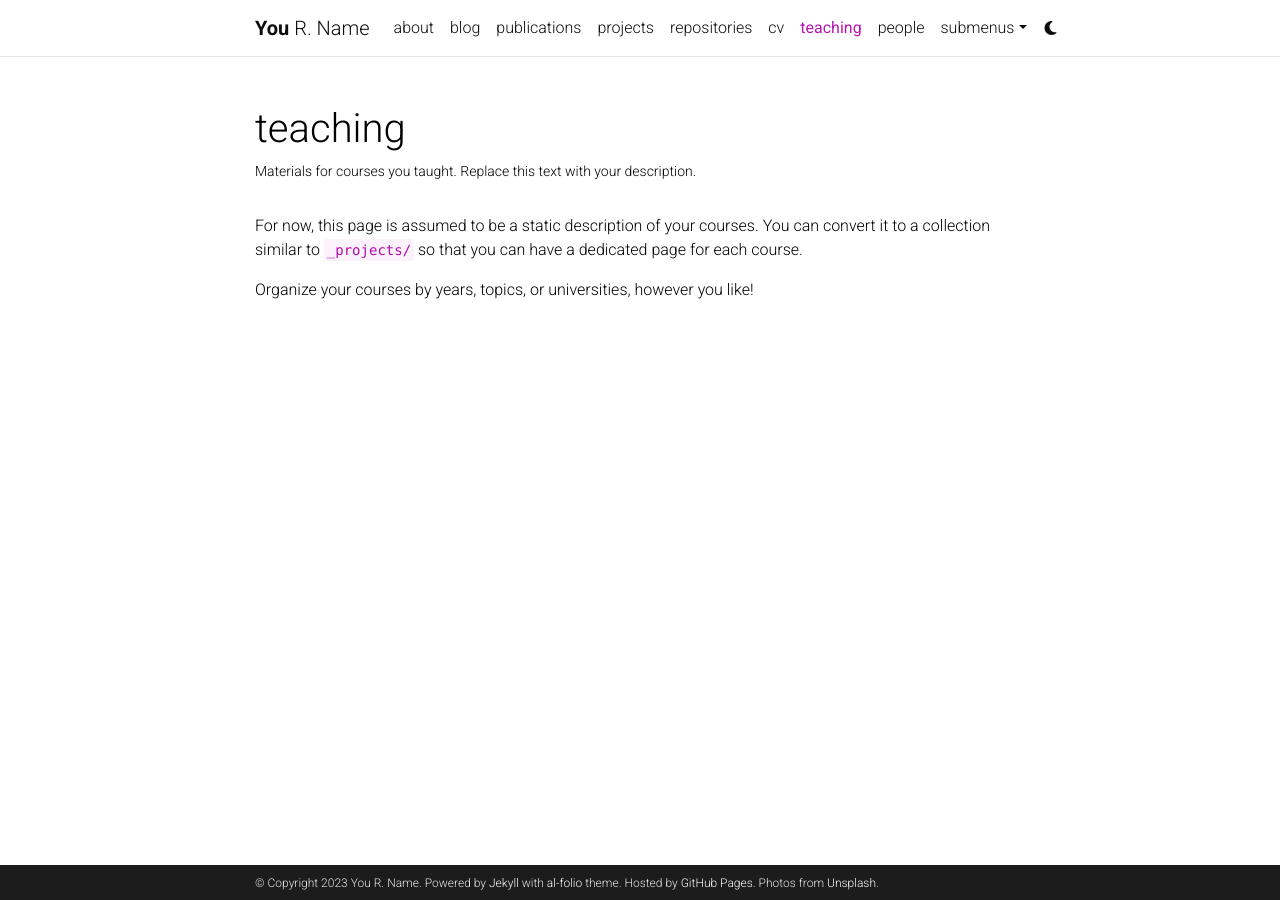
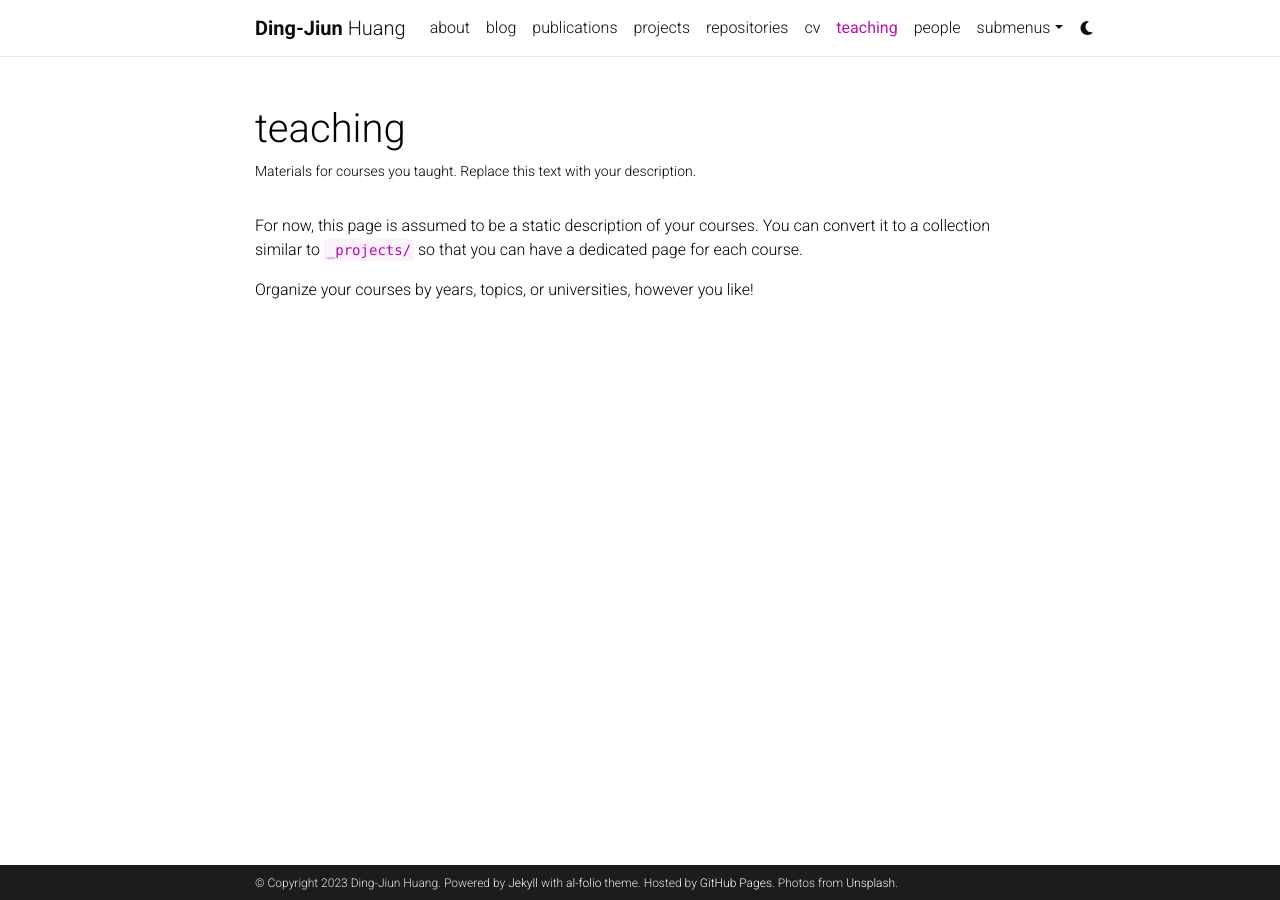
Before and after one commit to willydjhuang/willydjhuang.github.io, a Jekyll site: the page built from _pages/teaching.md, in a window 1280 px wide. Built offline with Jekyll 4.4.1, drawn with Linux system fonts in a browser that asks for light colours; comment, search, counter and statistics services are not loaded; a style sheet for code colours, icons or effects is not loaded.

Commit message:
minor changes

```diff
--- a/_config.yml
+++ b/_config.yml
@@ -3,10 +3,10 @@
 # -----------------------------------------------------------------------------
 
 title: blank # the website title (if blank, full name will be used instead)
-first_name: You
-middle_name: R.
-last_name: Name
-email: you@example.com
+first_name: Ding-Jiun
+middle_name:
+last_name: Huang
+email: djhuang322@gmail.com
 description: > # the ">" symbol means to ignore newlines until "footer_text:"
     A simple, whitespace theme for academics. Based on [*folio](https://github.com/bogoli/-folio) design.
 footer_text: >
@@ -28,7 +28,7 @@
 
 # repo color theme
 repo_theme_light: default # https://github.com/anuraghazra/github-readme-stats/blob/master/themes/README.md
-repo_theme_dark: dark # https://github.com/anuraghazra/github-readme-stats/blob/master/themes/README.md
+repo_theme_dark: default # https://github.com/anuraghazra/github-readme-stats/blob/master/themes/README.md
 repo_trophies:
     enabled: true
     theme_light: flat # https://github.com/ryo-ma/github-profile-trophy
```
